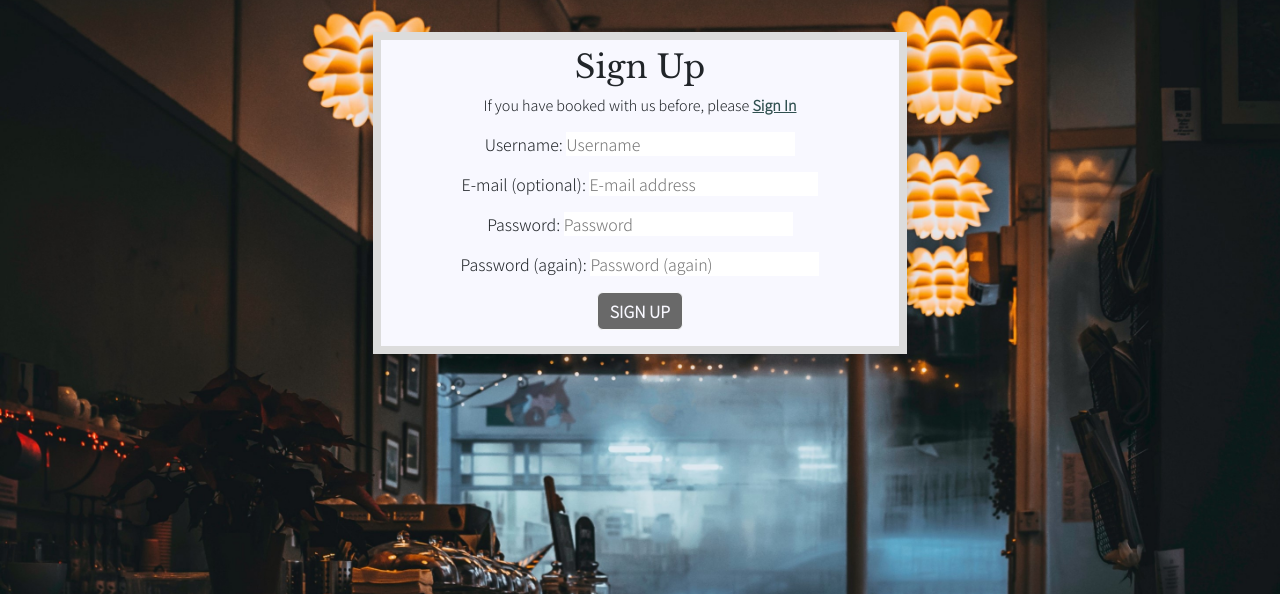
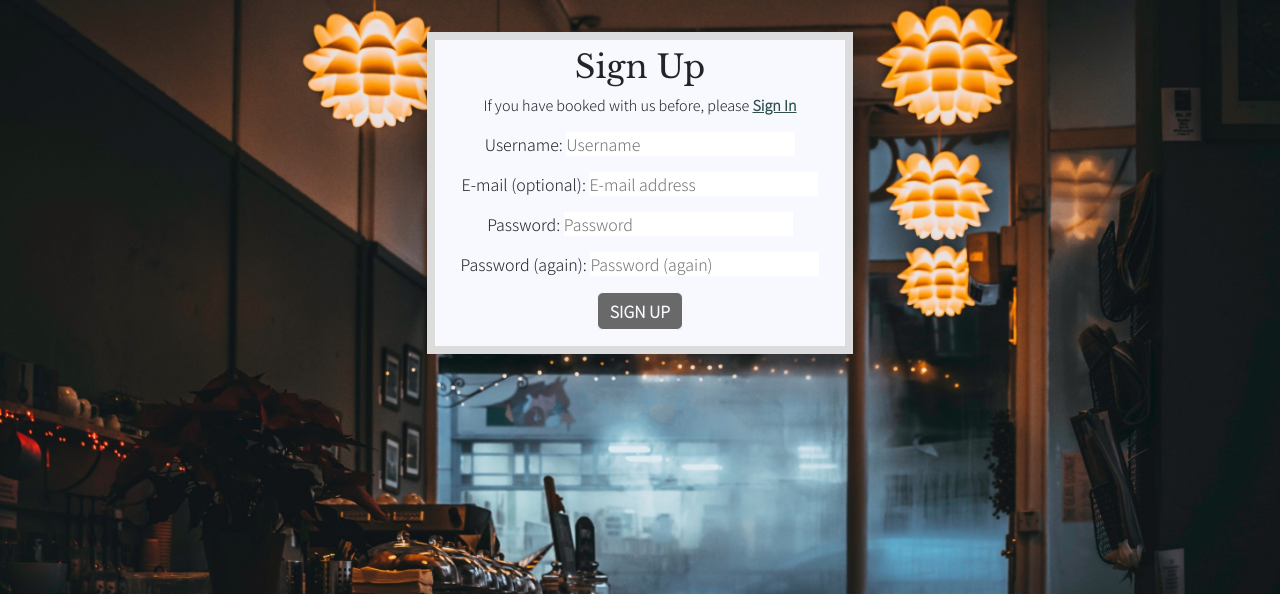
Before and after one commit to ndsurgenor/east-street, a Django app: page /accounts/signup/ in a window 1280 px wide. Shown: the part 76-670 px from the top of the page. Run offline with Django 3.2, Linux system fonts and the light colour scheme; some libraries are stand-ins or nearby versions.

Commit message:
Style authorisation forms

```diff
--- a/templates/account/login.html
+++ b/templates/account/login.html
@@ -10,7 +10,7 @@
 {% block details %}
 <div class="container-fluid">
   <div class="row justify-content-center">
-    <div class="col-9 col-md-7 col-lg-6 col-xl-5 access-form text-center shadow">
+    <div class="col-9 col-md-7 col-lg-5 col-xl-4 access-form text-center shadow">
       <!-- Sign-in title & subtitle with link for sign up -->
       <h2 class="pt-2">{% trans "Sign In" %}</h2>
       <p class="access-form-smalltxt">{% blocktrans %}If you have never booked with us before, please
--- a/templates/account/logout.html
+++ b/templates/account/logout.html
@@ -8,7 +8,7 @@
 
 <div class="container-fluid" id="sign-out">
   <div class="row justify-content-center text-center">
-    <div class="col-9 col-md-7 col-lg-6 col-xl-5 access-form shadow">
+    <div class="col-9 col-md-7 col-lg-6 col-xl-4 access-form shadow">
       <h2 class="pt-2">{% trans "Sign Out" %}</h2>
       <p>This will log you out of the booking section and return you to the main page. {% trans 'Are you sure you want to sign out?' %}</p>
 
--- a/templates/account/signup.html
+++ b/templates/account/signup.html
@@ -7,7 +7,7 @@
 {% block details %}
 <div class="container-fluid">
   <div class="row justify-content-center">
-    <div class="col-9 col-md-7 col-lg-6 col-xl-5 access-form text-center shadow">
+    <div class="col-9 col-md-7 col-lg-6 col-xl-4 access-form text-center shadow">
       <!-- Sign-up title -->
       <h2 class="pt-2">{% trans "Sign Up" %}</h2>
       <!-- Subtitle with link for existing account -->
```
